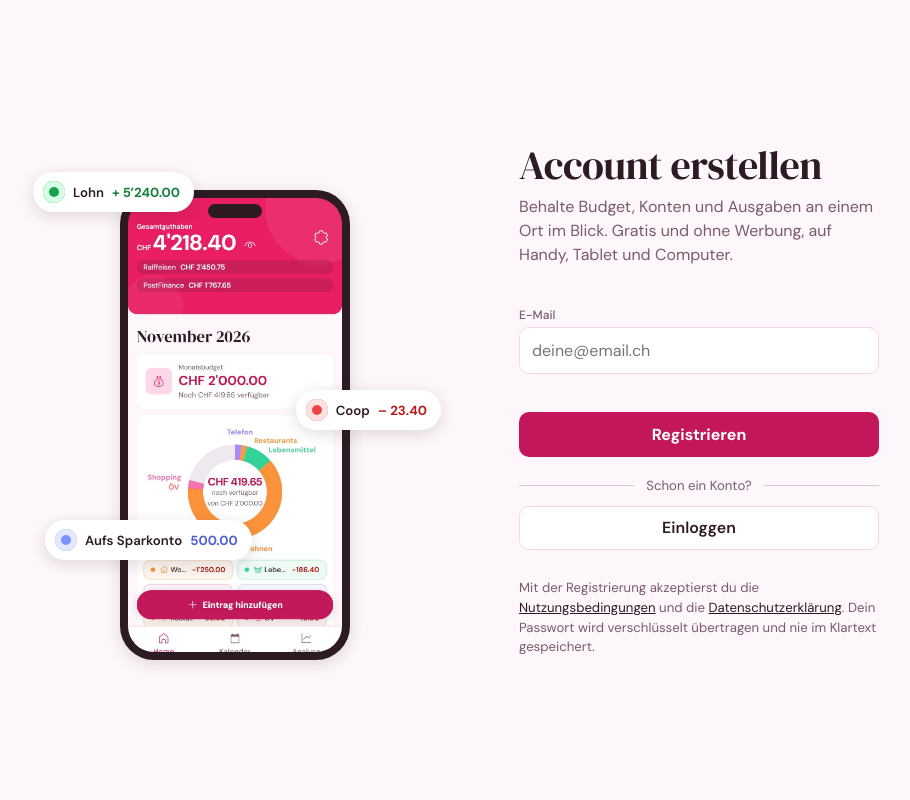
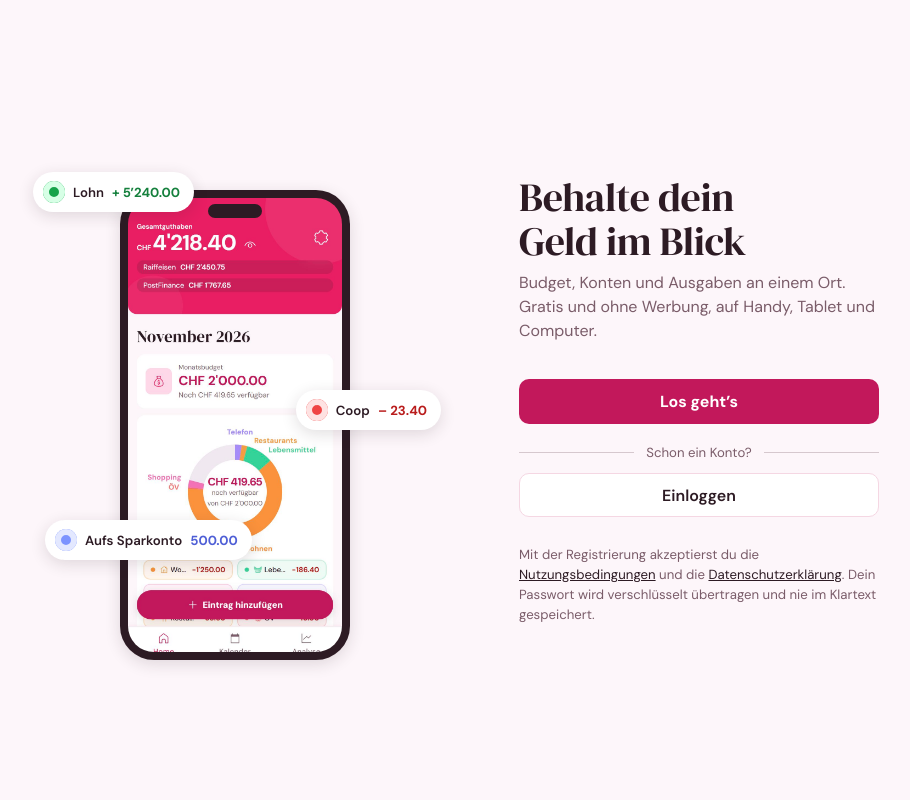
Before and after one commit to dariafelsberg/Spendly, a PHP site: page /login.html in a window 1280 px wide. Shown: the whole page, without its empty margins (193-1103 px from the left). Run offline with PHP 8.4, Linux system fonts and the light colour scheme; some libraries are stand-ins or nearby versions.

Commit message:
Onboarding before sign-up: set up account and budget, then register
- Start shows the value first ("Los geht's" / "Einloggen")
- Two full-screen setup steps (main account, monthly budget) without login
- Register is step 3; setup data is stored locally and uploaded to the
  new account on first load (existing empty-account sync in main.js)
- Login page matches the setup pages

Co-Authored-By: Claude Opus 5.5 <noreply@anthropic.com>

```diff
--- a/assets/js/auth.js
+++ b/assets/js/auth.js
@@ -234,28 +234,29 @@ const HAS_ACCOUNT_KEY = 'spendly_hasAccount';
 function markHasAccount() { try { localStorage.setItem(HAS_ACCOUNT_KEY, '1'); } catch (e) {} }
 function hasAccountOnDevice() { try { return !!localStorage.getItem(HAS_ACCOUNT_KEY); } catch (e) { return false; } }
 
-// Ablauf wie bei Notion: zuerst "Account erstellen" mit E-Mail,
-// darunter "Registrieren" und "Einloggen". Die E-Mail wird in den
-// nächsten Schritt übernommen.
+// Ablauf: zuerst zeigen, was Spendly kann, dann einrichten (Konto, Budget),
+// und erst am Schluss registrieren. Die Angaben aus dem Einrichten werden
+// lokal gemerkt und beim ersten Login ins neue Konto übernommen.
 function showStep(step) {
-  const steps = { start: 'startForm', login: 'loginForm', register: 'registerForm' };
+  // Liste hier drin, weil showStep schon beim Laden der Seite läuft (vor späteren const)
+  const AUTH_STEPS = { start: 'startForm', account: 'accountForm', budget: 'budgetForm', login: 'loginForm', register: 'registerForm' };
   // Das Bild mit dem Handy gehört nur zum Start; CSS liest den Schritt aus data-step
   const shell = document.getElementById('authShell');
   if (shell) shell.dataset.step = step;
-  Object.entries(steps).forEach(([key, id]) => {
+  Object.entries(AUTH_STEPS).forEach(([key, id]) => {
     document.getElementById(id).style.display = key === step ? 'flex' : 'none';
   });
-  ['startError', 'loginError', 'registerError'].forEach(id => {
+  ['onbAccountError', 'onbBudgetError', 'loginError', 'registerError'].forEach(id => {
     const el = document.getElementById(id);
     if (el && !el.textContent.startsWith('Zu viele')) el.textContent = '';
   });
   const notice = document.getElementById('registerExistsNotice');
   if (notice) notice.style.display = 'none';
-  // Rechtlicher Hinweis gehört nur zur Registrierung
+  // Rechtlicher Hinweis gehört nur zu Start und Registrierung
   const foot = document.querySelector('.auth-footnote');
-  if (foot) foot.style.display = step === 'login' ? 'none' : '';
+  if (foot) foot.style.display = (step === 'start' || step === 'register') ? '' : 'none';
+  window.scrollTo(0, 0);
 }
-function _startEmail() { return document.getElementById('startEmail').value.trim(); }
 function _focusFirstEmpty(ids) {
   const el = ids.map(id => document.getElementById(id)).find(i => !i.value) || document.getElementById(ids[ids.length - 1]);
   el.focus();
@@ -263,29 +264,65 @@ function _focusFirstEmpty(ids) {
 
 function handleStart(event) {
   event.preventDefault();
-  const input = document.getElementById('startEmail');
-  const errEl = document.getElementById('startError');
-  const email = _startEmail();
-  // Am Handy ist das E-Mail-Feld beim Start ausgeblendet (nur Knöpfe):
-  // dann direkt zur Registrierung, die E-Mail kommt dort ins Feld
-  if (input.offsetParent === null) {
-    showStep('register');
-    _focusFirstEmpty(['regEmail', 'regUsername', 'regPassword']);
-    return false;
-  }
-  if (!email || !input.checkValidity() || !email.includes('@')) {
-    errEl.textContent = 'Bitte gib eine gültige E-Mail-Adresse ein.';
-    input.focus();
-    return false;
-  }
-  document.getElementById('regEmail').value = email;
-  showStep('register');
-  _focusFirstEmpty(['regUsername', 'regPassword']);
+  showStep('account');
   return false;
 }
 
+// ── EINRICHTEN VOR DER REGISTRIERUNG ─────────────────────────
+// Gleiches Format wie in main.js (state.accounts, state.budget)
+const _onb = { account: null, budget: 0 };
+function _parseAmount(v) { return parseFloat(String(v).trim().replace(/[\s'’]/g, '').replace(',', '.')); }
+function _formatNum(n) { return Number(n).toLocaleString('de-CH', { minimumFractionDigits: 2, maximumFractionDigits: 2 }); }
+function _uid() { return Date.now().toString(36) + Math.random().toString(36).slice(2); }
+
+function onbAccountNext(event) {
+  if (event) event.preventDefault();
+  const name = document.getElementById('onbAccountName').value.trim();
+  const raw = document.getElementById('onbAccountBalance').value.trim();
+  const balance = raw ? _parseAmount(raw) : 0;
+  const err = document.getElementById('onbAccountError');
+  if (!name) { err.textContent = 'Gib dem Konto einen Namen, zum Beispiel Raiffeisen, oder tippe auf «Später».'; return false; }
+  if (isNaN(balance)) { err.textContent = 'Das Guthaben ist keine gültige Zahl, zum Beispiel 1250.50.'; return false; }
+  _onb.account = { id: (_onb.account && _onb.account.id) || _uid(), name, balance, visible: true };
+  showStep('budget');
+  return false;
+}
+function onbBudgetNext(event) {
+  if (event) event.preventDefault();
+  const val = _parseAmount(document.getElementById('onbBudget').value);
+  const err = document.getElementById('onbBudgetError');
+  if (isNaN(val) || val <= 0) { err.textContent = 'Gib einen Betrag ein, zum Beispiel 2000, oder tippe auf «Später».'; return false; }
+  _onb.budget = val;
+  showStep('register');
+  return false;
+}
+function onbSkip(which) {
+  if (which === 'account') { _onb.account = null; showStep('budget'); }
+  else { _onb.budget = 0; showStep('register'); }
+}
+
+// Nach erfolgreicher Registrierung: Angaben als lokalen Stand ablegen. main.js lädt
+// ihn beim ersten Öffnen hoch, weil das neue Konto auf dem Server noch leer ist.
+function saveOnboardingData() {
+  if (!_onb.account && !(_onb.budget > 0)) return;
+  try {
+    const state = {
+      balance: 0, budget: _onb.budget || 0, entries: [],
+      accounts: _onb.account ? [_onb.account] : [],
+      recurringIncome: [], recurringExpense: [], recurringTransfers: [],
+      appliedRecurringMonths: [], customExpenseCats: [], customIncomeCats: [],
+    };
+    localStorage.setItem('budgetApp_v2', JSON.stringify(state));
+    // Fremden lokalen Stand nicht mehr einem anderen Konto zuordnen
+    localStorage.removeItem('budgetApp_owner');
+    localStorage.removeItem('budgetApp_unsynced');
+    // Die Einrichtungs-Fenster in der App sind damit erledigt
+    localStorage.setItem('spendly_onboarded', '1');
+  } catch (e) {}
+}
+
 function goLogin() {
-  const email = _startEmail() || document.getElementById('regEmail').value.trim();
+  const email = document.getElementById('regEmail').value.trim();
   if (email) document.getElementById('loginIdentifier').value = email;
   showStep('login');
   updateLockoutUI();
@@ -438,6 +475,7 @@ async function handleRegister(event) {
     }
 
     markHasAccount();
+    saveOnboardingData();
     if (data.session) {
         // E-Mail-Bestätigung ist ausgeschaltet → direkt angemeldet
         window.location.href = "index.html";
--- a/login.html
+++ b/login.html
@@ -37,23 +37,58 @@
 
       <img class="auth-mark" src="assets/icons/logo_spendly.svg" alt="Spendly">
 
-      <!-- ══ START: zuerst Account erstellen, darunter Einloggen (wie bei Notion) ══ -->
+      <!-- ══ START: zuerst zeigen, was Spendly kann; registrieren kommt erst am Schluss ══ -->
       <form id="startForm" class="auth-form" onsubmit="return handleStart(event)" novalidate>
-        <h1 class="auth-title">Account erstellen</h1>
-        <p class="auth-sub">Behalte Budget, Konten und Ausgaben an einem Ort im Blick. Gratis und ohne Werbung, auf Handy, Tablet und Computer.</p>
-        <div class="form-group">
-          <label class="form-label" for="startEmail">E-Mail</label>
-          <input class="form-input" type="email" id="startEmail" autocomplete="email" placeholder="deine@email.ch">
-        </div>
-        <div class="auth-error" id="startError"></div>
-        <button class="btn-save auth-submit" type="submit">Registrieren</button>
+        <h1 class="auth-title">Behalte dein Geld im Blick</h1>
+        <p class="auth-sub">Budget, Konten und Ausgaben an einem Ort. Gratis und ohne Werbung, auf Handy, Tablet und Computer.</p>
+        <button class="btn-save auth-submit" type="submit">Los geht’s</button>
         <div class="auth-divider"><span>Schon ein Konto?</span></div>
         <button type="button" class="auth-secondary" onclick="goLogin()">Einloggen</button>
       </form>
 
+      <!-- ══ EINRICHTEN 1: Konto (ohne Login, wird lokal gemerkt) ══ -->
+      <form id="accountForm" class="auth-form onb-form" style="display:none" onsubmit="return onbAccountNext(event)" novalidate>
+        <div class="onb-top">
+          <button type="button" class="auth-back" onclick="showStep('start')"><span class="ico ico-arrow-left" aria-hidden="true"></span> Zurück</button>
+          <span class="onb-progress" aria-label="Schritt 1 von 3"><i class="on"></i><i></i><i></i></span>
+        </div>
+        <h1 class="auth-title">Wo liegt dein Geld?</h1>
+        <p class="auth-sub">Trag dein Hauptkonto ein, zum Beispiel dein Lohnkonto. Weitere Konten kannst du später hinzufügen.</p>
+        <div class="form-group">
+          <label class="form-label" for="onbAccountName">Kontoname</label>
+          <input class="form-input" type="text" id="onbAccountName" maxlength="40" placeholder="z.B. Raiffeisen" autocomplete="off">
+        </div>
+        <div class="form-group">
+          <label class="form-label" for="onbAccountBalance">Aktuelles Guthaben (CHF)</label>
+          <input class="form-input" type="text" inputmode="decimal" id="onbAccountBalance" maxlength="15" placeholder="0.00" autocomplete="off">
+        </div>
+        <div class="auth-error" id="onbAccountError"></div>
+        <button class="btn-save auth-submit" type="submit">Weiter</button>
+        <button type="button" class="auth-reset-link" onclick="onbSkip('account')">Später</button>
+      </form>
+
+      <!-- ══ EINRICHTEN 2: Monatsbudget ══ -->
+      <form id="budgetForm" class="auth-form onb-form" style="display:none" onsubmit="return onbBudgetNext(event)" novalidate>
+        <div class="onb-top">
+          <button type="button" class="auth-back" onclick="showStep('account')"><span class="ico ico-arrow-left" aria-hidden="true"></span> Zurück</button>
+          <span class="onb-progress" aria-label="Schritt 2 von 3"><i class="on"></i><i class="on"></i><i></i></span>
+        </div>
+        <h1 class="auth-title">Wie viel willst du pro Monat ausgeben?</h1>
+        <p class="auth-sub">Spendly zeigt dir dann jederzeit, wie viel vom Monat noch übrig ist.</p>
+        <div class="form-group">
+          <label class="form-label" for="onbBudget">Budget pro Monat (CHF)</label>
+          <input class="form-input" type="text" inputmode="decimal" id="onbBudget" maxlength="15" placeholder="z.B. 2000" autocomplete="off">
+        </div>
+        <div class="auth-error" id="onbBudgetError"></div>
+        <button class="btn-save auth-submit" type="submit">Weiter</button>
+        <button type="button" class="auth-reset-link" onclick="onbSkip('budget')">Später</button>
+      </form>
+
       <!-- ══ LOGIN ══ -->
-      <form id="loginForm" class="auth-form" style="display:none" onsubmit="return handleLogin(event)">
-        <button type="button" class="auth-back" onclick="showStep('start')"><span class="ico ico-arrow-left" aria-hidden="true"></span> Zurück</button>
+      <form id="loginForm" class="auth-form onb-form" style="display:none" onsubmit="return handleLogin(event)">
+        <div class="onb-top">
+          <button type="button" class="auth-back" onclick="showStep('start')"><span class="ico ico-arrow-left" aria-hidden="true"></span> Zurück</button>
+        </div>
         <h1 class="auth-title">Einloggen</h1>
         <p class="auth-sub">Schön, dass du wieder da bist.</p>
         <div class="form-group">
@@ -79,9 +114,12 @@
 
       <!-- ══ REGISTRIEREN ══ -->
       <form id="registerForm" class="auth-form" style="display:none" onsubmit="return handleRegister(event)">
-        <button type="button" class="auth-back" onclick="showStep('start')"><span class="ico ico-arrow-left" aria-hidden="true"></span> Zurück</button>
-        <h1 class="auth-title">Account einrichten</h1>
-        <p class="auth-sub">Wähle einen Benutzernamen und ein Passwort.</p>
+        <div class="onb-top">
+          <button type="button" class="auth-back" onclick="showStep('budget')"><span class="ico ico-arrow-left" aria-hidden="true"></span> Zurück</button>
+          <span class="onb-progress" aria-label="Schritt 3 von 3"><i class="on"></i><i class="on"></i><i class="on"></i></span>
+        </div>
+        <h1 class="auth-title" id="registerTitle">Dein Budget, von überall erreichbar</h1>
+        <p class="auth-sub" id="registerSub">Erstelle einen Account, damit deine Angaben gespeichert bleiben und du sie auf allen Geräten siehst.</p>
         <div class="register-exists-notice" id="registerExistsNotice">
           Mit dieser E-Mail-Adresse gibt es schon ein Konto.
           <button type="button" class="auth-inline-link" onclick="goLogin()">Stattdessen einloggen</button>
```
Also changed, not shown: assets/css/auth.css (+69 -0 lines).
